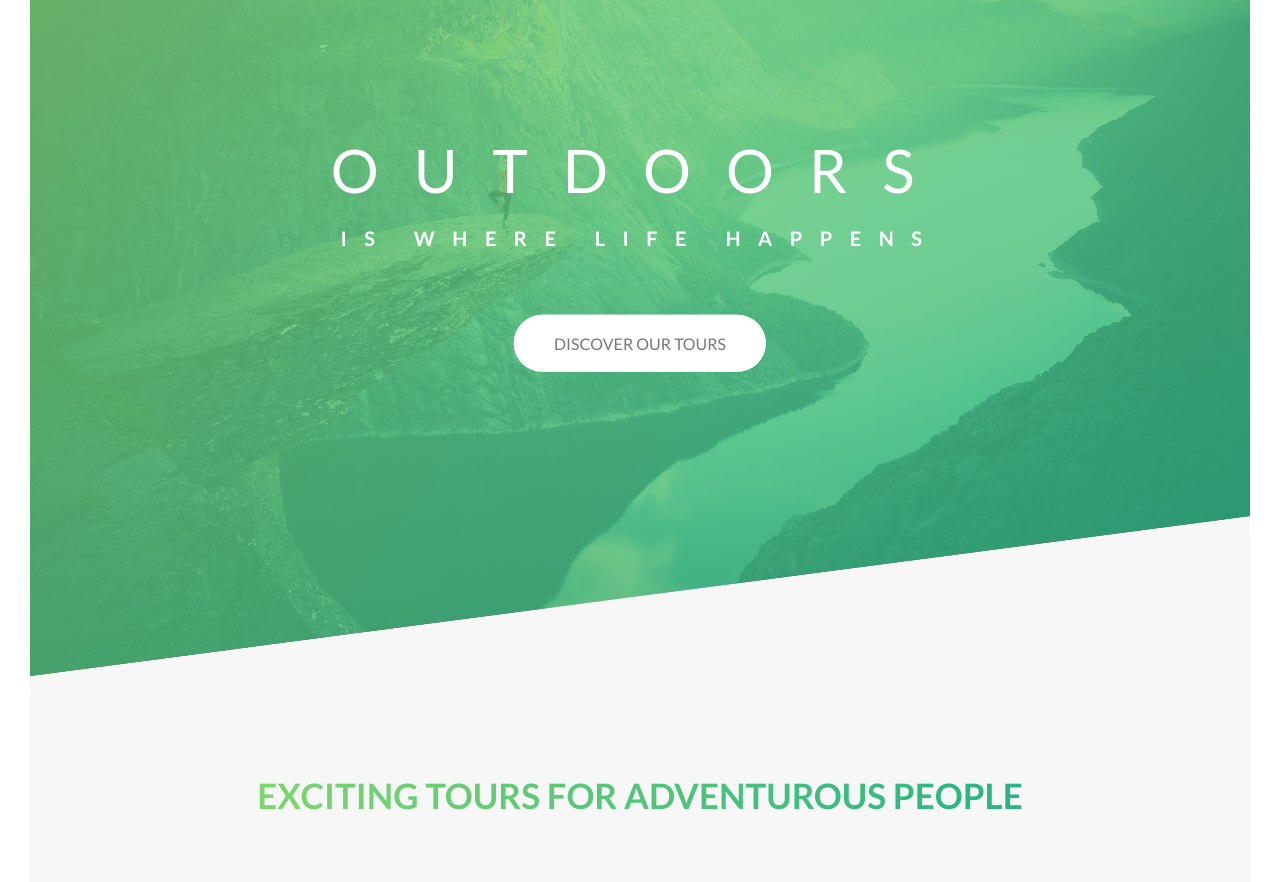
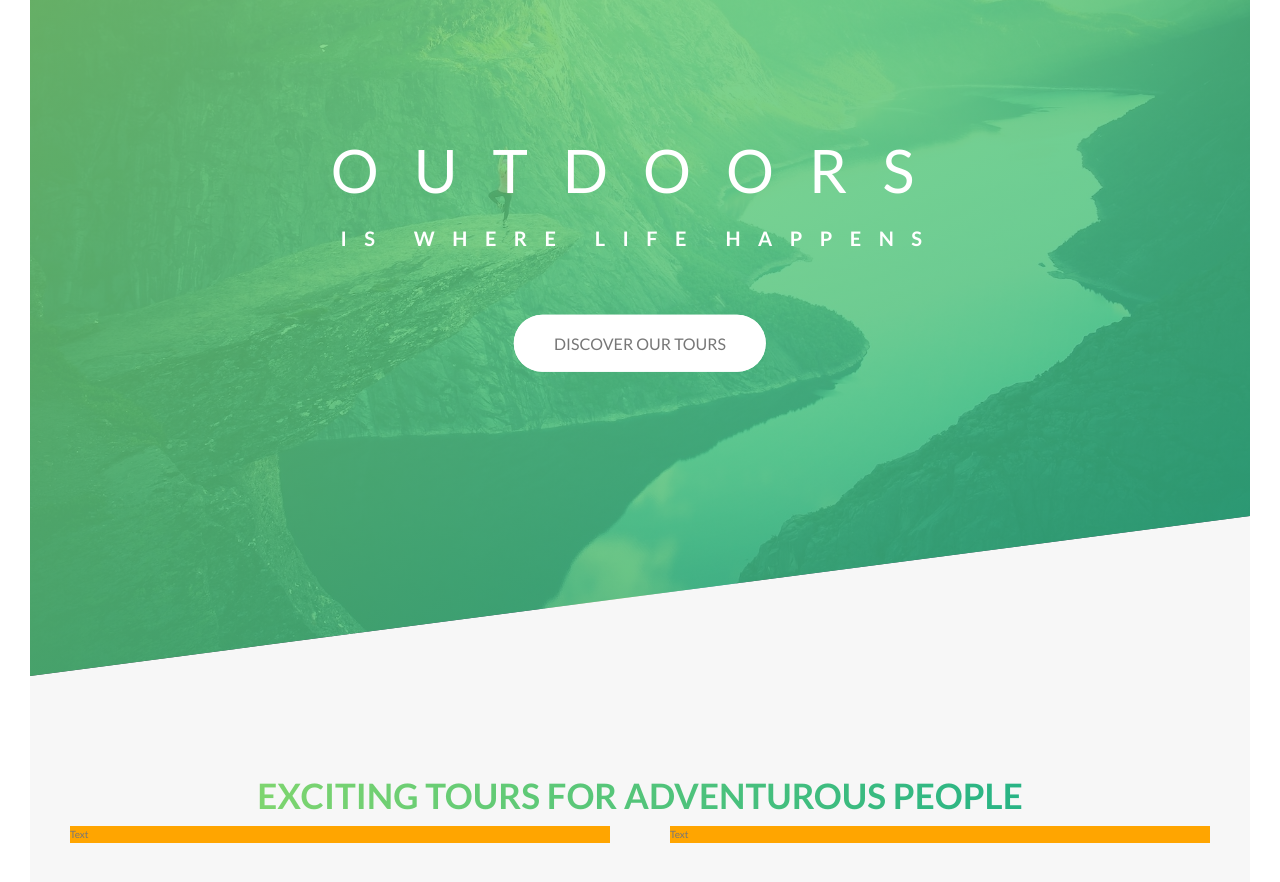
Before and after one commit to nfo94/advanced-css-sass, a website: page Natours/starter/index.html in a window 1280 px wide. Shown: the part 114-996 px from the top of the page. Drawn offline with Linux system fonts and the light colour scheme.

Commit message:
Atualizando

```diff
--- a/Natours/starter/index.html
+++ b/Natours/starter/index.html
@@ -30,6 +30,14 @@
 					Exciting tours for adventurous people
 				</h2>
 			</div>
+			<div class="row">
+				<div class="col-1-of-2">
+					Text
+				</div>
+				<div class="col-1-of-2">
+					Text
+				</div>
+			</div>
 		</section>
 	</main>
 
```
